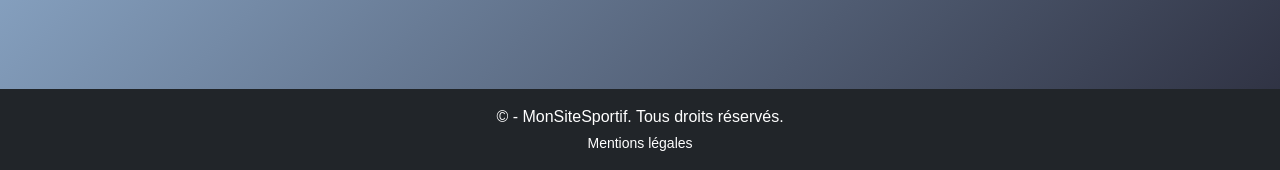
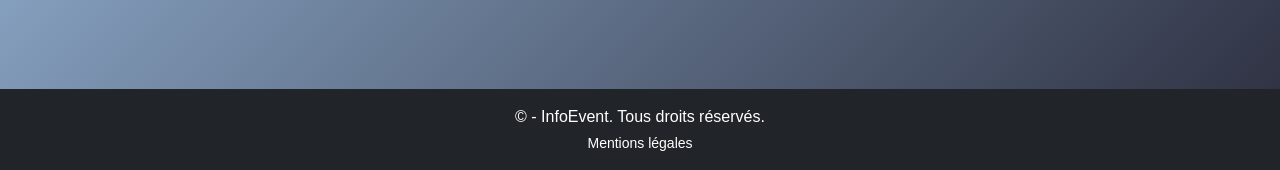
Before and after one commit to achassefiere/projet_final_studi, a Django app: page / in a window 1280 px wide. Shown: the part 630-800 px from the top of the page. Run offline with Django 5.2, Linux system fonts and the light colour scheme; data that the repository does not hold is empty; some libraries are stand-ins or nearby versions.

Commit message:
edit footer

```diff
--- a/projet_studi/myapp/templates/part/footer.html
+++ b/projet_studi/myapp/templates/part/footer.html
@@ -1,6 +1,6 @@
 <footer class="footer bg-dark text-white text-center py-3 mt-auto">
     <div class="container">
-        <p class="mb-1">&copy; {{ now|date:"Y" }} - MonSiteSportif. Tous droits réservés.</p>
+        <p class="mb-1">&copy; {{ now|date:"Y" }} - InfoEvent. Tous droits réservés.</p>
         <p class="small mb-0">Mentions légales</p>
     </div>
 </footer>
```
